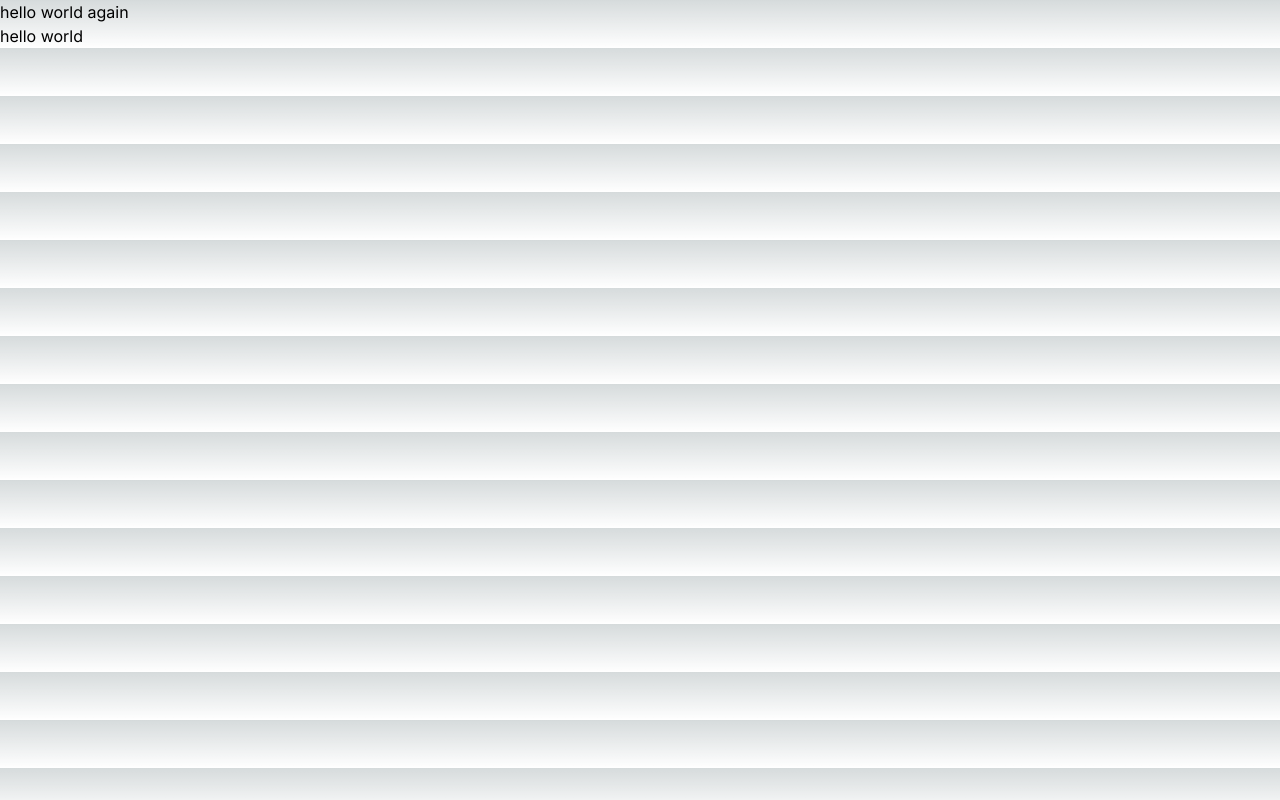
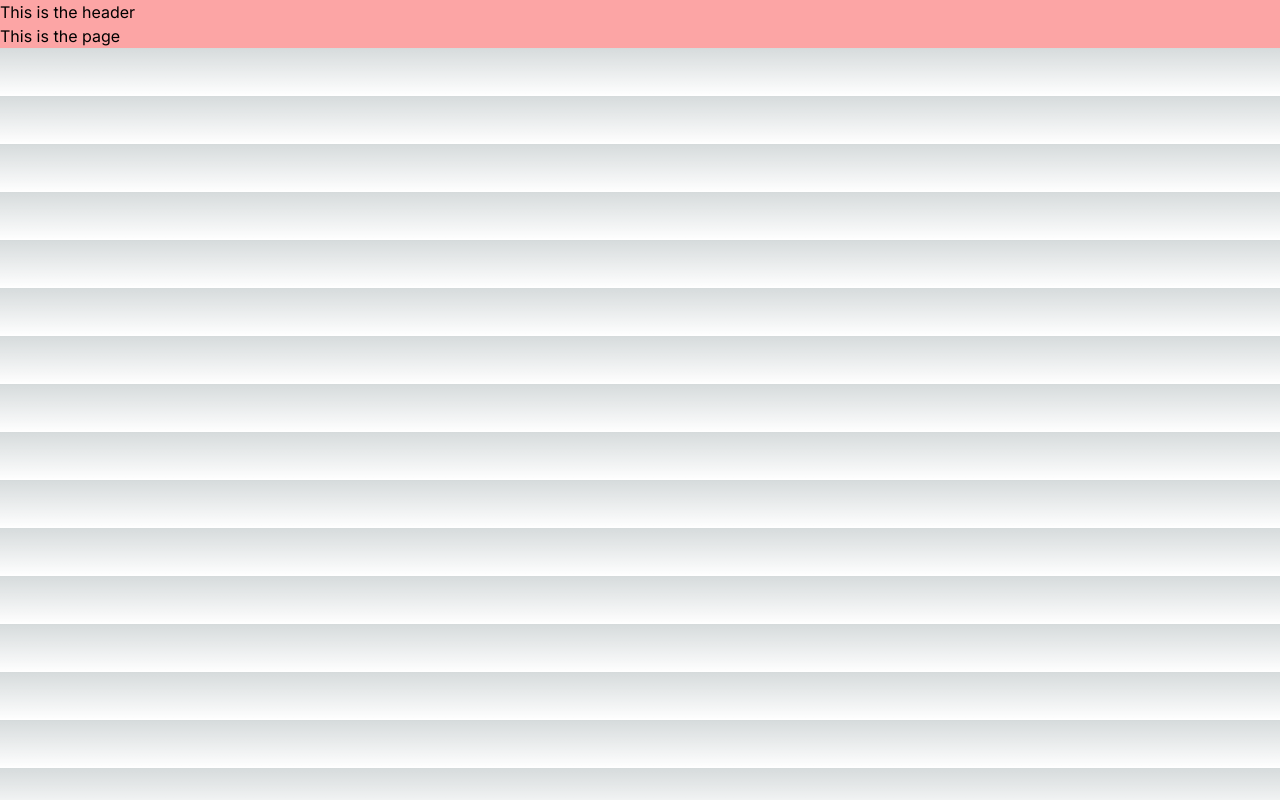
Before and after one commit to originlimit/google-shopping-clone, a Next.js app: page / in a window 1280 px wide. Built offline with nearby package versions, Linux system fonts and the light colour scheme.

Commit message:
added base structure and header

```diff
--- a/app/layout.tsx
+++ b/app/layout.tsx
@@ -1,3 +1,4 @@
+import Header from '@/components/Header'
 import './globals.css'
 import { Inter } from 'next/font/google'
 
@@ -11,8 +12,10 @@ export default function RootLayout({
   return (
     <html lang="en">
       <body className={inter.className}>
-        <div>hello world again</div>
-        {children}
+        <main className='flex flex-col bg-red-300'>
+          <Header />
+          {children}
+        </main>
       </body>
     </html>
   )
--- a/app/page.tsx
+++ b/app/page.tsx
@@ -1,5 +1,9 @@
-export default function Home() {
+const Home = () => {
   return (
-    <div>hello world</div>
-   )
+    <div className="flex">
+      <div>This is the page</div>
+    </div>
+  )
 }
+
+export default Home
--- /dev/null
+++ b/components/Header.tsx
@@ -0,0 +1,11 @@
+import React from 'react'
+
+const Header = () => {
+  return (
+    <header>
+      This is the header
+    </header>
+  )
+}
+
+export default Header
```
